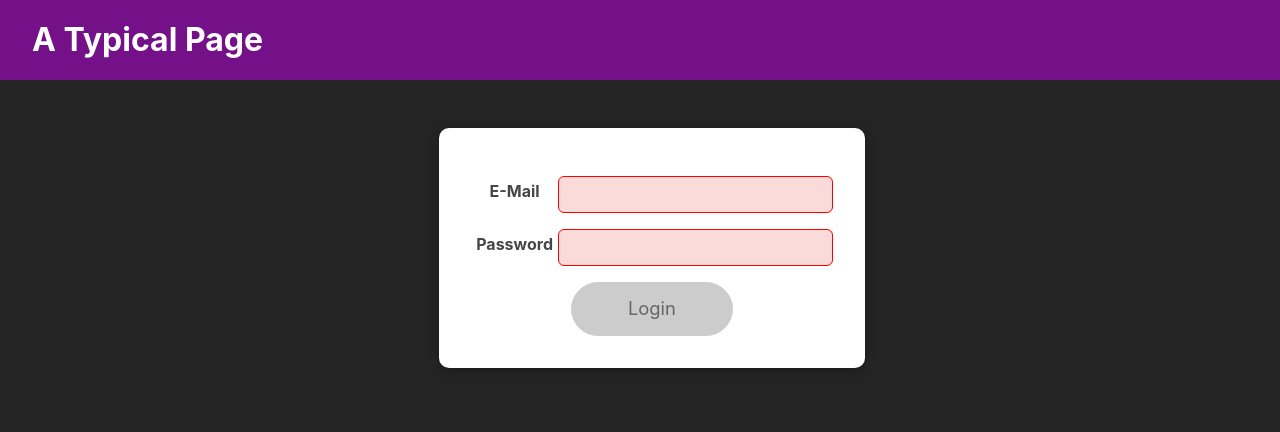
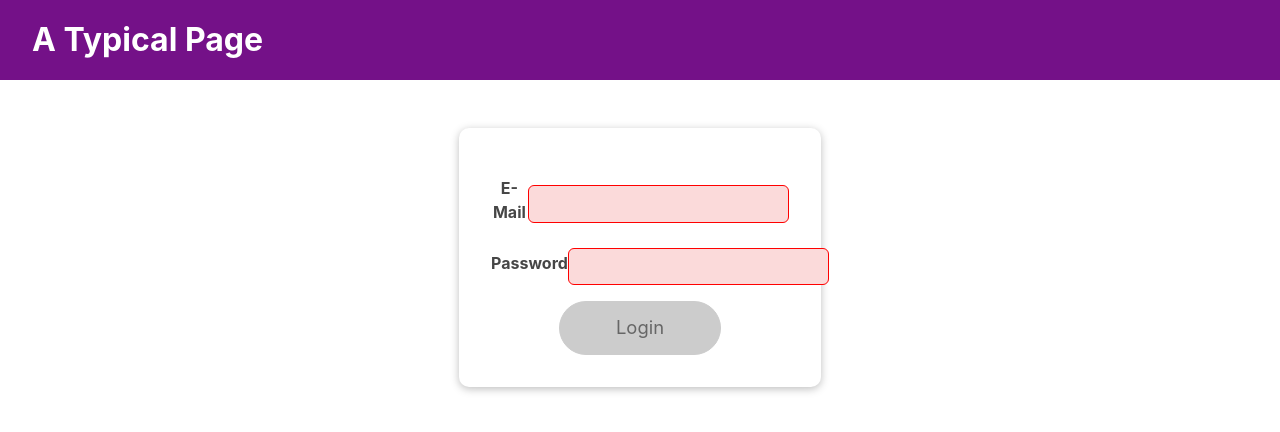
Before and after one commit to Patolinow/estudos, a React (Vite) app in the folder exercicios-react/ex-006/advanced-contents/: page / in a window 1280 px wide. Shown: the top 432 px of the page. Built offline with nearby package versions, Linux system fonts and the light colour scheme.

Commit message:
arrumando alguns css q bugaram na versão final

```diff
--- a/exercicios-react/ex-006/advanced-contents/src/components/Home/Home.module.css
+++ b/exercicios-react/ex-006/advanced-contents/src/components/Home/Home.module.css
@@ -1,6 +1,5 @@
 .home {
-  width: 90%;
-  max-width: 40rem;
+  max-width: 60rem;
   padding: 3rem;
   margin: 2rem auto;
   text-align: center;
--- a/exercicios-react/ex-006/advanced-contents/src/components/MainHeader/Navigation.module.css
+++ b/exercicios-react/ex-006/advanced-contents/src/components/MainHeader/Navigation.module.css
@@ -7,8 +7,7 @@
 }
 
 .nav li {
-  margin: 0;
-  margin-left: 2rem;
+  margin: 0 2rem;
 }
 
 .nav a {
--- a/exercicios-react/ex-006/advanced-contents/src/index.css
+++ b/exercicios-react/ex-006/advanced-contents/src/index.css
@@ -2,16 +2,19 @@
   font-family: Inter, system-ui, Avenir, Helvetica, Arial, sans-serif;
   line-height: 1.5;
   font-weight: 400;
-
-  color-scheme: light dark;
-  color: rgba(255, 255, 255, 0.87);
-  background-color: #242424;
 
   font-synthesis: none;
   text-rendering: optimizeLegibility;
   -webkit-font-smoothing: antialiased;
   -moz-osx-font-smoothing: grayscale;
   -webkit-text-size-adjust: 100%;
+}
+
+* {
+  margin: 0;
+  padding: 0;
+  box-sizing: border-box;
+  text-decoration: none;
 }
 
 body {
```
